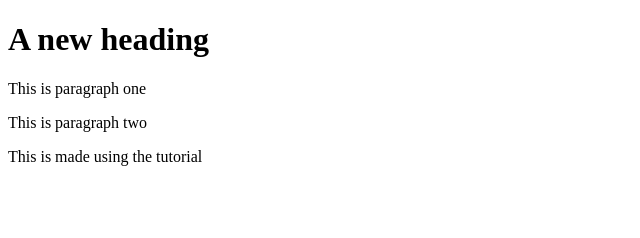
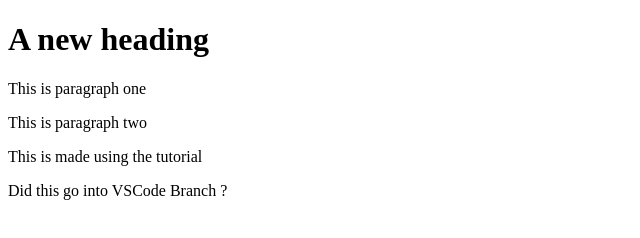
Before and after one commit to jmoss69509/hello-world, a plain HTML site: page index.html in a window 1280 px wide. Shown: the whole page, without its empty margins (0-640 px from the left). Drawn offline with Linux system fonts and the light colour scheme.

Commit message:
Staged and commited on VS code

```diff
--- a/index.html
+++ b/index.html
@@ -11,4 +11,5 @@
     <p>This is paragraph one</p>
     <p>This is paragraph two</p>
     <p>This is made using the tutorial</p>
+    <p>Did this go into VSCode Branch ?</p>
 </html>
```
